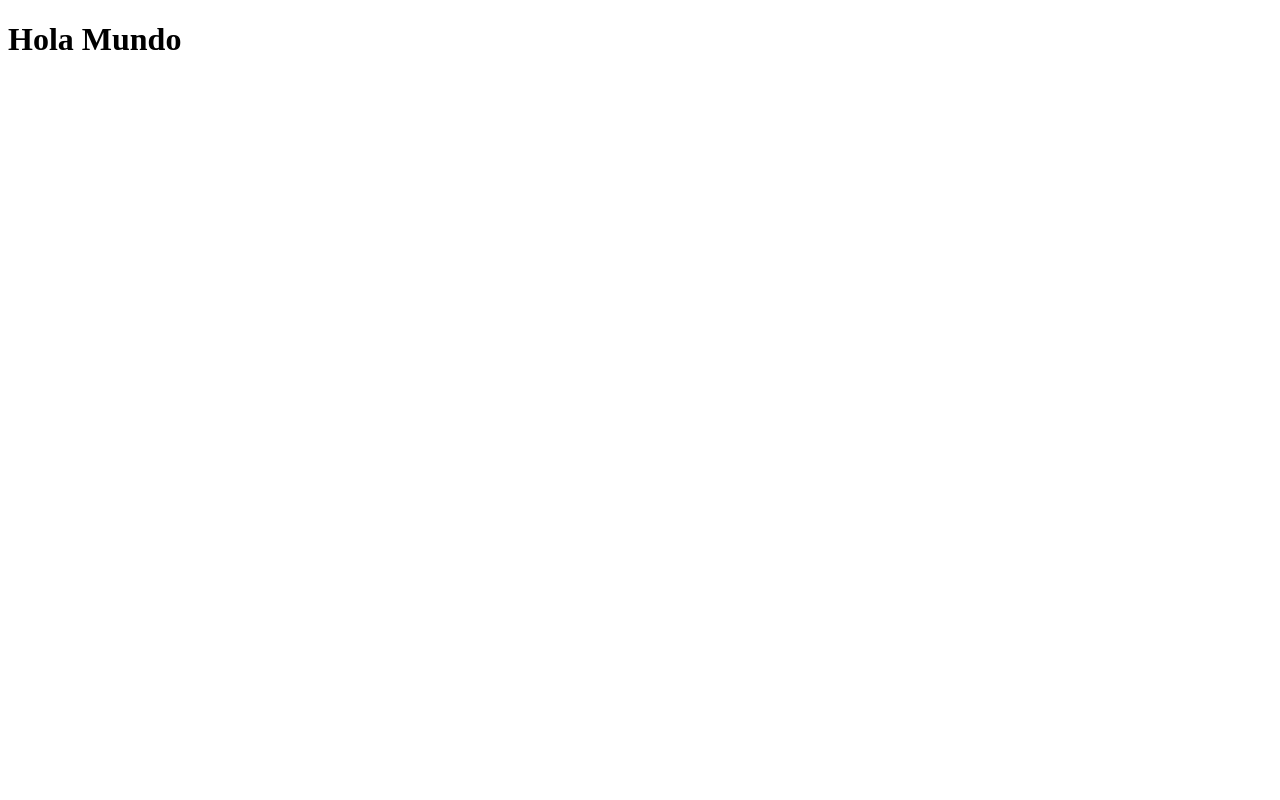
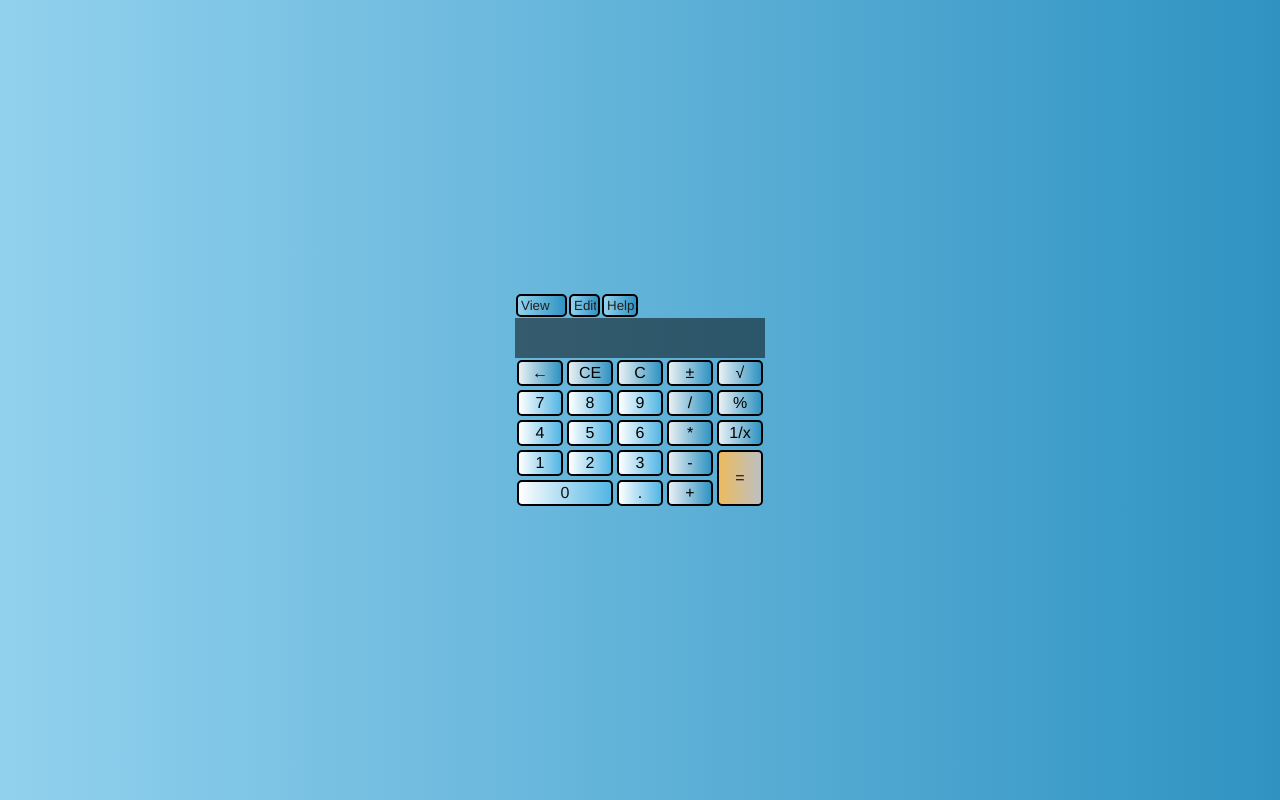
Before and after one commit to uligi/proyecto1, a plain HTML site: page index.html in a window 1280 px wide. Drawn offline with Linux system fonts and the light colour scheme; files that its build step writes are made by us from their sources.

Commit message:
Add files via upload

```diff
--- /dev/null
+++ b/css/estilos.css
@@ -0,0 +1,107 @@
+*,
+*::before,
+*::after {
+  box-sizing: border-box;
+  font-family: "Franklin Gothic Medium", "Arial Narrow", Arial, sans-serif;
+  font-weight: normal;
+}
+body {
+  padding: 0;
+  margin: 0;
+  background: linear-gradient(to right, rgb(146, 209, 238), rgb(47, 147, 194));
+}
+
+.calculator-grid {
+  display: grid;
+  justify-content: center;
+  align-content: center;
+  min-height: 100vh;
+  grid-template-columns: repeat(5, 50px);
+  grid-template-rows: minmax(100px, auto) epeat(5, 50px);
+}
+
+.calculator-grid button {
+  cursor: pointer;
+  font-size: 1rem;
+  border: 2px solid black;
+  outline: none;
+  background: linear-gradient(to right, rgb(234, 240, 243), rgb(47, 147, 194));
+  padding: 2px;
+  margin: 2px;
+  border-radius: 5px;
+}
+
+.calculator-grid button:hover {
+  background: linear-gradient(to right, rgb(2, 2, 2), rgb(189, 192, 194));
+  color: aliceblue;
+}
+
+.columnspan-two {
+  grid-row: span 2;
+}
+.calculator-grid .columnspan-two {
+  background: linear-gradient(to right, rgb(236, 187, 95), rgb(189, 192, 194));
+  color: rgb(18, 19, 19);
+}
+
+.calculator-grid .number {
+  background: linear-gradient(to right, rgb(255, 255, 255), rgb(83, 182, 228));
+  color: rgb(0, 0, 0);
+}
+
+.rowspan-two {
+  grid-column: span 2;
+}
+.calculator-grid .rowspan-two {
+  background: linear-gradient(to right, rgb(255, 255, 255), rgb(83, 182, 228));
+  color: rgb(18, 19, 19);
+}
+
+.nenu {
+  display: flex;
+  float: left;
+  right: 47%;
+  top: 30%;
+}
+select {
+  background: linear-gradient(to right, rgb(146, 209, 238), rgb(47, 147, 194));
+  color: rgb(31, 32, 32);
+  border: 2px solid black;
+  text-decoration: none;
+  border-radius: 5px;
+  cursor: pointer;
+  padding: 2px;
+  margin: 1px;
+}
+select {
+  -webkit-appearance: none;
+  -moz-appearance: none;
+  text-indent: 1px;
+  text-overflow: "";
+}
+select:hover {
+  background: linear-gradient(to right, rgb(2, 2, 2), rgb(189, 192, 194));
+  color: aliceblue;
+}
+
+.output {
+  grid-column: 1 / -1;
+  background-color: rgb(0, 0, 0, 0.5);
+  display: flex;
+  align-items: flex-end;
+  justify-content: space-around;
+  flex-direction: column;
+  padding: 20px;
+  word-wrap: break-word;
+  word-break: break-all;
+}
+
+.output .previous-operand {
+  color: rgb(228, 241, 253);
+  font-size: 1.5rem;
+}
+
+.output .current-operand {
+  color: rgb(252, 252, 252);
+  font-size: 2rem;
+}
--- a/index.html
+++ b/index.html
@@ -1,12 +1,66 @@
 <!DOCTYPE html>
+<html lang="es">
+<head>
+    <meta charset="UTF-8">
+    <meta http-equiv="X-UA-Compatible" content="IE=edge">
+    <meta name="viewport" content="width=device-width, initial-scale=1.0">
+    <title>Calculadora</title>
+    <link rel="stylesheet" href="../lab4/css/estilos.css">
+    <script src="../lab4/js/script.js" defer></script>
+</head>
+<body>
+    <!--cuerpo-->
+    <div class="manita">
+        <div class="calculator-grid">
+            <div class="nenu">
+                <!--menu de arriba-->
+                <select name="menu">
+                    <option value="view">View</option>
+                    <option value="bigger">bigger</option>
+                    <option value="small">smaller</option>
+                </select>
+                <select name="menu2">
+                    <option value="edit">Edit</option>
+                </select>
+                <select name="menu3">
+                    <option value="help">Help</option>
+                </select>
+            </div>
+            <!--pantalla-->
+            <div class="output">
+                <div data-previous-operand class="previous-operand"></div>
+                <div data-current-operand class="current-operand"></div>
+            </div>
+            <!--primera fila de botones-->
+            <button data-back>←</button>
+            <button data-all-clear class="delete">CE</button>
+            <button data-delete class="delete">C</button>
+            <button data-operation>±</button>
+            <button data-operation>√</button>
+            <!--Segunda fila de botones-->
+            <button data-number class="number">7</button>
+            <button data-number class="number">8</button>
+            <button data-number class="number">9</button>
+            <button data-operation>/</button>
+            <button data-operation>%</button>
+            <!--tercera fila de botones-->
+            <button data-number class="number">4</button>
+            <button data-number class="number">5</button>
+            <button data-number class="number">6</button>
+            <button data-operation>*</button>
+            <button data-operation>1/x</button>
+            <!--cuarta fila de botones-->
+            <button data-number class="number">1</button>
+            <button data-number class="number">2</button>
+            <button data-number class="number">3</button>
+            <button data-operation>-</button>
+            <button class="columnspan-two" data-equals>=</button>
+            <!--quinta fila de botones-->
+            <button class="rowspan-two" data-number>0</button>
+            <button data-number class="number">.</button>
+            <button data-operation>+</button>
 
-<html>
-    <head>
-        <title>Hola</title>
-        <meta charset="UTF-8">
-        <meta name="viewport" content="width=device-width, initial-scale=1.0">
-    </head>
-    <body>
-        <h1> Hola Mundo</h1>
-        <div></div>
-    </body>
+        </div>
+    </div>
+</body>
+</html>
```
Also changed, not shown: js/script.js (added, +136 -0 lines).
